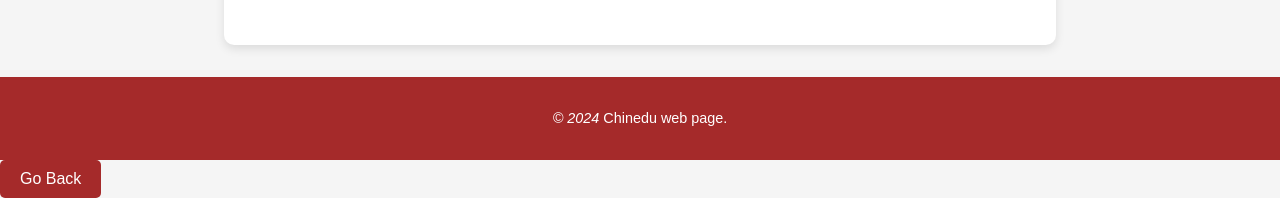
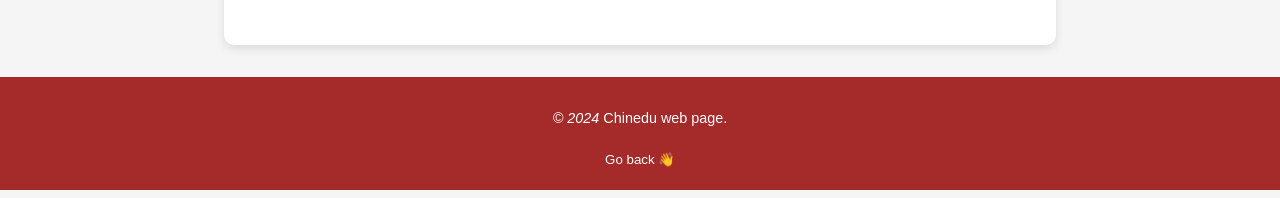
Before and after one commit to jakub728/Own-site, a plain HTML site: page chinedu/index.html in a window 1280 px wide. Shown: the part 1498-1696 px from the top of the page. Drawn offline with Linux system fonts and the light colour scheme.

Commit message:
chinedupage

```diff
--- a/chinedu/index.html
+++ b/chinedu/index.html
@@ -60,7 +60,7 @@
 
   <footer>
     <p><em>© 2024</em> Chinedu web page.</p>
+    <a href="https://jakub728.github.io/Own-site/index.html"><button>Go back</button></a>
   </footer>
-  <button class="back-button">Go Back</button>
 </body>
 </html>
--- a/chinedu/style.css
+++ b/chinedu/style.css
@@ -125,16 +125,22 @@ body {
       height: 120px;
     }
   }
-  .back-button {
-    display: flex; /* Flex container */
-    justify-content: center; /* Horizontally center content */
-    align-items: center; /* Vertically center content */
-    padding: 10px 20px;
-    font-size: 16px;
-    background-color: brown; /* Orange background */
+
+  button {
+    width: 100px;
+    height: 30px;
+    background-color: var(--color-four);
     color: white;
     border: none;
     border-radius: 5px;
-    cursor: pointer;
-    text-align: center;
-  }
+    font-family: var(--font-primary);
+}
+button:hover {
+    background-color: black;
+    color: white;
+}
+
+button::after {
+    content: " \1F44B";
+
+}
```
